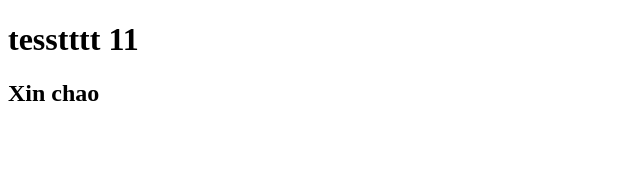
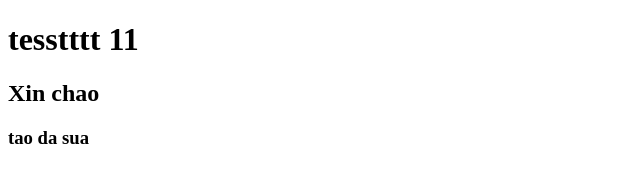
Before and after one commit to buimuoi2468-arch/test5, a plain HTML site: page index.html in a window 1280 px wide. Shown: the full height of the page, 0-640 px from the left. Drawn offline with Linux system fonts and the light colour scheme.

Commit message:
tao da sua

```diff
--- a/index.html
+++ b/index.html
@@ -8,5 +8,6 @@
   <body>
     <h1>tesstttt 11</h1>
     <h2>Xin chao</h2>
+    <h3>tao da sua</h3>
   </body>
 </html>
```
